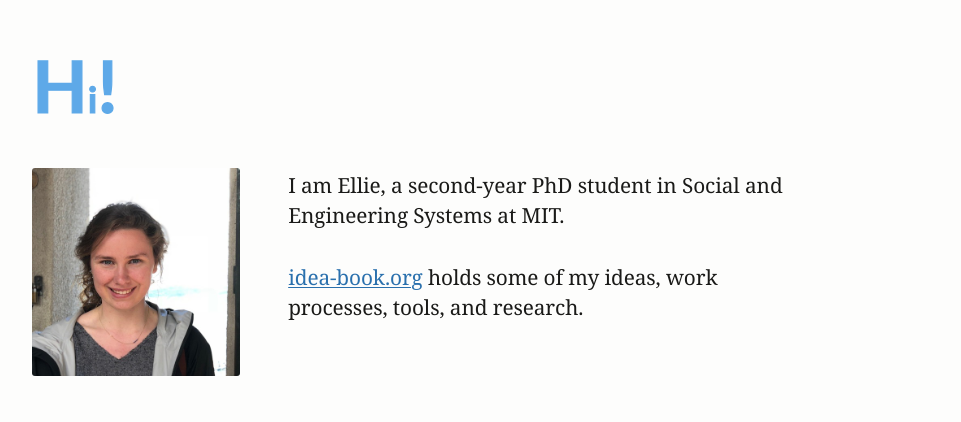
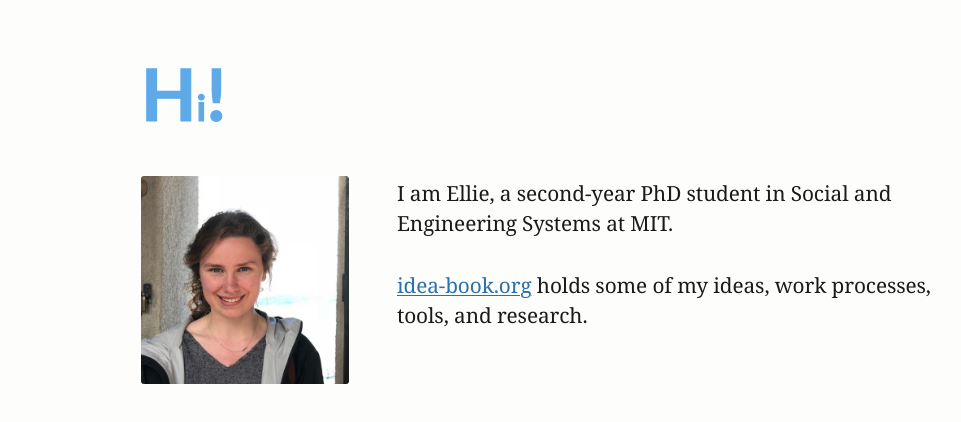
Before and after one commit to elliebaker3/ellie-baker, a plain HTML site: page index.html in a window 1280 px wide. Shown: the whole page, without its empty margins (83-1044 px from the left). Drawn offline with Linux system fonts and the light colour scheme.

Commit message:
Rebalance layout into a centred column

```diff
--- a/index.html
+++ b/index.html
@@ -6,7 +6,7 @@
 <title>Ellie Baker</title>
 <meta name="description" content="Ellie Baker — PhD student in Social and Engineering Systems at MIT.">
 <!-- Bump ?v= whenever styles.css changes, so browsers can't serve a stale copy. -->
-<link rel="stylesheet" href="styles.css?v=6">
+<link rel="stylesheet" href="styles.css?v=7">
 <link rel="icon" href="ellie.jpg">
 </head>
 <body>
--- a/styles.css
+++ b/styles.css
@@ -24,19 +24,25 @@ body {
   margin: 0;
   background: var(--bg);
   color: var(--text);
-  /* Near the top, and indented from the left rather than flush against it.
-     The clamp keeps the indent proportional on wide screens without letting
-     it eat the page on a phone. */
-  padding: 3rem clamp(1.25rem, 9vw, 9rem) 4rem;
+  padding: clamp(3rem, 7vh, 5rem) clamp(1.25rem, 5vw, 3rem) 5rem;
   font: 1rem/1.65 ui-serif, Georgia, "Times New Roman", serif;
   -webkit-font-smoothing: antialiased;
+}
+
+/* One column shared by the heading and the body row, centred as a block so the
+   composition stays balanced on wide screens. The content inside stays
+   left-aligned, so it still reads as anchored left rather than centred. */
+.name,
+main {
+  max-width: 52rem;
+  margin-inline: auto;
 }
 
 /* Big, rounded and blue — closest match to the hand-drawn lettering using
    fonts already on the machine, so the page stays dependency-free. */
 .name {
   /* Bottom margin only: "Hi!" stays put and the photo/text move down. */
-  margin: 0 0 2.75rem;
+  margin: 0 auto 2.75rem;
   /* Elizabeth-Antiqua first: it isn't installed here yet, but naming it means
      the heading picks it up automatically if it ever is. Optima is the nearest
      widely-available stand-in, then Windows equivalents. */
@@ -62,7 +68,6 @@ main {
   display: flex;
   align-items: flex-start;
   gap: 3rem;
-  max-width: 48rem;
 }
 
 .portrait {
```
